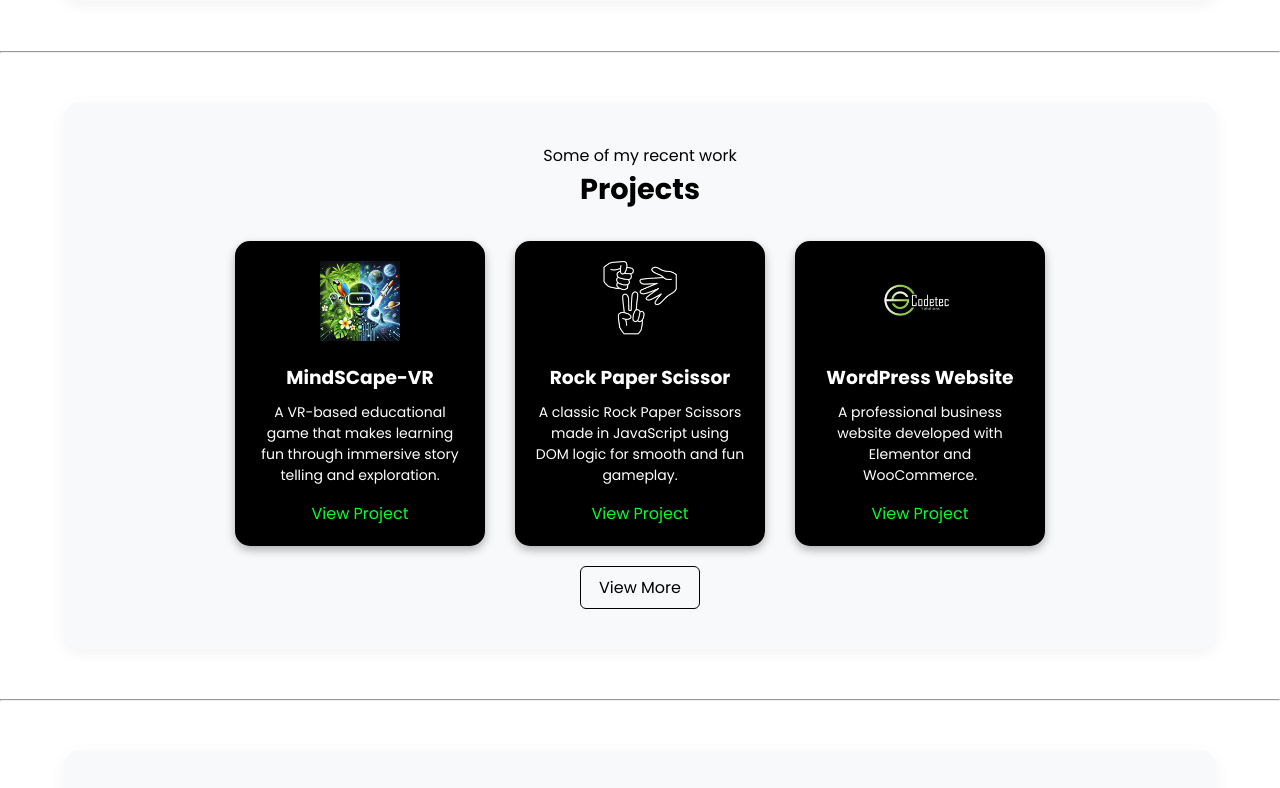
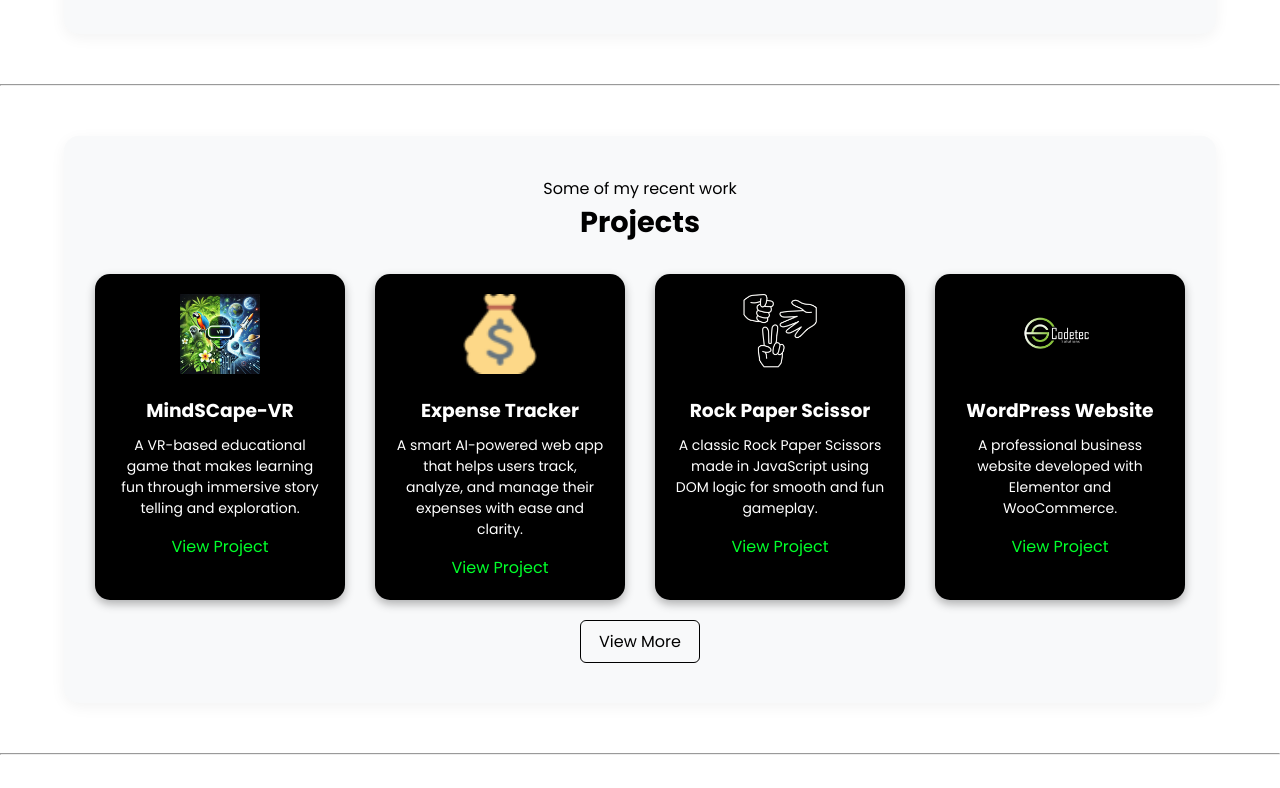
Before and after one commit to Muhammad-Fakhar-Khan/Portfolio, a plain HTML site: page index.html in a window 1280 px wide. Shown: the part 2290-3078 px from the top of the page. Drawn offline with nearby package versions, Linux system fonts and the light colour scheme.

Commit message:
update a new project and a language

```diff
--- a/index.html
+++ b/index.html
@@ -59,6 +59,7 @@
                         <li>HTML</li>
                         <li>JavaScript</li>
                         <li>React.js</li>
+                        <li>Next.js</li>
                         <li>Flutter</li>
                     </ul>
                 </div>
@@ -167,6 +168,14 @@
                 </div>
 
                 <div class="project">
+                    <img src="Assets/Expense Tracker.ico" alt="Expense Tracker" width="80">
+                    <h3>Expense Tracker</h3>
+                    <p>A smart AI-powered web app that helps users track, analyze, and manage their expenses with ease and clarity.</p>
+                    <a href="https://github.com/Muhammad-Fakhar-Khan/my-app" target="_blank" class="btn">View
+                        Project</a>
+                </div>
+
+                <div class="project">
                     <img src="Assets/Rock Paper Scissor.png" alt="Rock Paper Scissor" width="80">
                     <h3>Rock Paper Scissor</h3>
                     <p>A classic Rock Paper Scissors made in JavaScript using DOM logic for smooth and fun gameplay.</p>
```
Also changed, not shown: Assets/Expense Tracker.ico (added).
